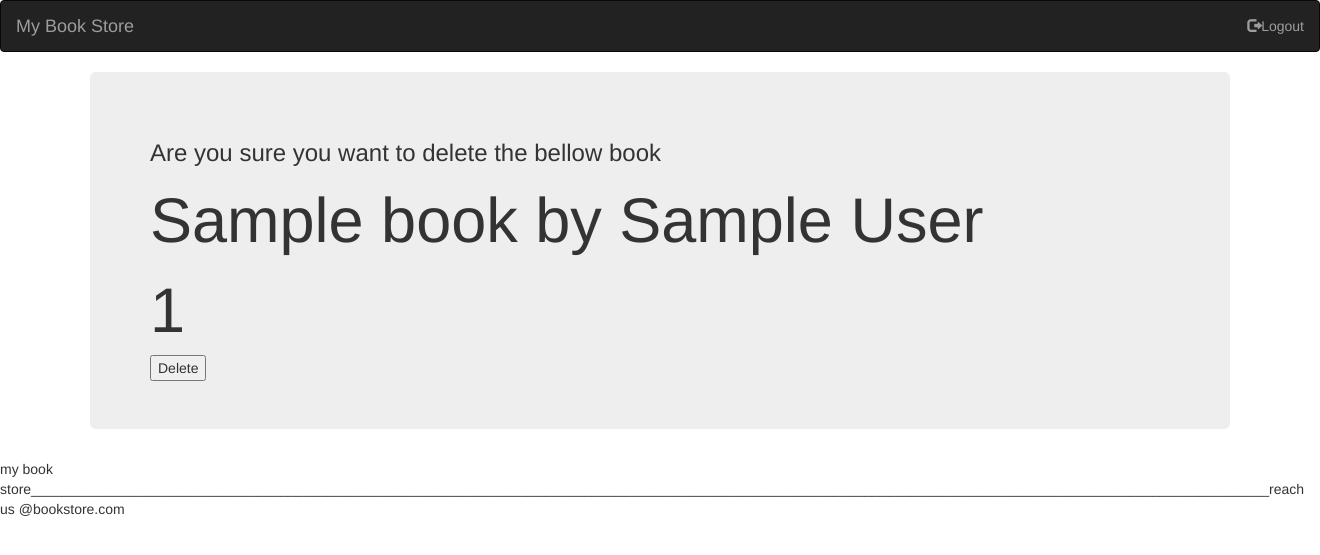
After one commit to Sudharshanan22/my_book_catalog, a Flask app: page /delete_book/1 in a window 1320 px wide. The commit adds this page. Shown: the top 555 px of the page. Run offline with Flask 2, Linux system fonts and the light colour scheme; tables that the repository leaves empty hold one stand-in row (values such as "Sample post"); some libraries are stand-ins or nearby versions.

Commit message:
Delete function added (non functional)

```diff
--- a/My_Application/Auth/template/login.html
+++ b/My_Application/Auth/template/login.html
@@ -16,9 +16,7 @@
        <p>{{ form.password }}</p>
 
      </div>
-     <div class="checkbox">
-       <label><input type="checkbox"> Remember me</label>
-     </div>
+     <div class="checkbox"> {{ form.stay_loggedin }} stay logged in  </div>
      <button type="submit" class="btn btn-primary">Submit</button>
 
 
--- a/My_Application/Catalog_App/routes.py
+++ b/My_Application/Catalog_App/routes.py
@@ -1,14 +1,21 @@
 from . import myblueprint
-from flask import render_template,redirect,request,url_for
+from flask import render_template,redirect,request,url_for,flash
 from .models import Book,Publication
 from .wtf_forms import AddBook
+from flask_sqlalchemy import SQLAlchemy
+
+db = SQLAlchemy()
+#from flask_login import login_required
 
 loginstatus = True
+
 @myblueprint.route('/home',methods = ['GET','POST'])
+#@login_required
 def homepage():
     return render_template('home.html',loginstatus=loginstatus)
 
 @myblueprint.route('/booklist')
+#@login_required
 def book_list():
     Books_list  = Book.query.all() #All the books are queried and added in the list Books_list
     publisher = Publication.query.all()
@@ -27,3 +34,17 @@ def addbook():
         Book.add_book(form.title.data,form.author.data,form.avg_ratting.data,form.format.data,form.image.data,form.num_pages.data,form.pub_id.data)
         return redirect(url_for('myblueprint.book_list'))
     return render_template('addbook.html',form=form,loginstatus = loginstatus)
+
+
+######################################################################################
+## CHANGES REQUIRED FOR DELETE FUNCTION NOT YET FUNCTION PROPERLY ###################
+## Might be the creation of db here again isted of importing from catlog_app/__init__
+@myblueprint.route('/delete_book/<id>',methods=["GET","POST"])
+def deletebook(id):
+    mybook = Book.query.get(id)
+    if request.method == "POST":
+        db.session.delete(mybook)
+        db.session.commit()
+        flash("Book is deleted successfully ")
+        return redirect(url_for("myblueprint.book_list"))
+    return render_template("confirm_delete.html",mybook= mybook,book_id=mybook.id)
--- a/My_Application/Catalog_App/template/addbook.html
+++ b/My_Application/Catalog_App/template/addbook.html
@@ -1,7 +1,6 @@
 {% extends 'base.html' %}
 {% block body_block %}
-<h2><b>Add Book to the Catlog</b> </h2>
-<br>
+<h2><b>Add your book here </b> </h2>
 <form class="" action="" method="POST">
   <p>Book Name :</p>
   <p>{{ form.title }}</p>
--- a/My_Application/Catalog_App/template/base.html
+++ b/My_Application/Catalog_App/template/base.html
@@ -23,12 +23,14 @@
       {% endif %}
     </ul>
     <ul class="nav navbar-nav navbar-right">
-      <!-- <li><a href="#"><span class="glyphicon glyphicon-user"></span>Profile</a></li> -->
+
       {% if loginstatus == False %}
       <li><a href="{{url_for('auth_blueprint.signup')}}"><span class="glyphicon glyphicon-user"></span> Sign Up</a></li>
       <li><a href="{{ url_for('auth_blueprint.login')}}"><span class="glyphicon glyphicon-log-in"></span> Login</a></li>
       {% else %}
-        <li><a href="{{ url_for('auth_blueprint.login')}}"><span class="glyphicon glyphicon-log-out"></span>Logout</a></li>
+      <li><a href="{{ url_for('auth_blueprint.login')}}"><span class="glyphicon glyphicon-log-out"></span>Logout</a></li>
+        <!-- Need to try adding the user name in the base page on top like profile -->
+        <!-- <li><a href="#"><span class="glyphicon glyphicon-user"></span>{{ user }}</a></li> -->
       {% endif %}
     </ul>
   </div>
--- /dev/null
+++ b/My_Application/Catalog_App/template/confirm_delete.html
@@ -0,0 +1,13 @@
+<!-- NOT YET PROPRLY FUNCTIONAL  -->
+
+{% extends 'base.html' %}
+{% block body_block %}
+<h3> Are you sure you want to delete the bellow book </h3>
+<form class="" action="" method="POST">
+  <h1>{{ mybook }}</h1>
+  <h1>{{book_id}}</h1>
+ <!-- <p>{{ name }}</p>
+ <p>{{ author }}</p> -->
+ <input type="submit" name="" value="Delete">
+</form>
+{% endblock %}
--- a/My_Application/__init__.py
+++ b/My_Application/__init__.py
@@ -9,6 +9,9 @@ from . import Auth,Catalog_App
 
 db = SQLAlchemy() #mention the DB as SQLAlchemy
 login_manager = LoginManager()
+login_manager.login_view = "auth_blueprint.login" ## Letting the login manager know the function that is used for login (ie: authentication)
+login_manager.session_protection = "strong"   ## Not manditory (to delete the login history so that the credentials can not be stolen). deletes all the cookes after logout
+
 
 def create_app(config='dev'):
     app = Flask(__name__,static_url_path='/static')
--- a/last_update.txt
+++ b/last_update.txt
@@ -1,3 +1,5 @@
+## Done till lecture 46
+
 ## 2 Applications one for authentication and another to show the catlogue
 ## Signup == when signup is done the data are saved in the db
 ## Login == Checks the username and password and logs in (ie: routes us to API "/booklist")
@@ -8,5 +10,7 @@
 Errors and Bugs:
 ## We can go to diffrent api like ("/booklist","/addbook","/home") directly by giving the path (ie: we can get to these pages whithout login when they are directly called)
 ## Confirm password while signup is not working
-## During login if wrong password is given it gives out an wrong error message ("Mail iD is already registered").. Assuming a issue with flash message
+## Unable to do the delete operation for books (Assuming that db needs to be imported from catlog_app/__init__ insted of creating on routes.py)
 ##
+
+COMMITED ONLY TO FIRST BRANCH NOT YET PULLED TO THE MAIN
```
Also changed, not shown: My_Application/Auth/models.py (+11 -1 lines), My_Application/Auth/routes.py (+12 -8 lines), My_Application/Auth/wtf_forms.py (+7 -1 lines).
